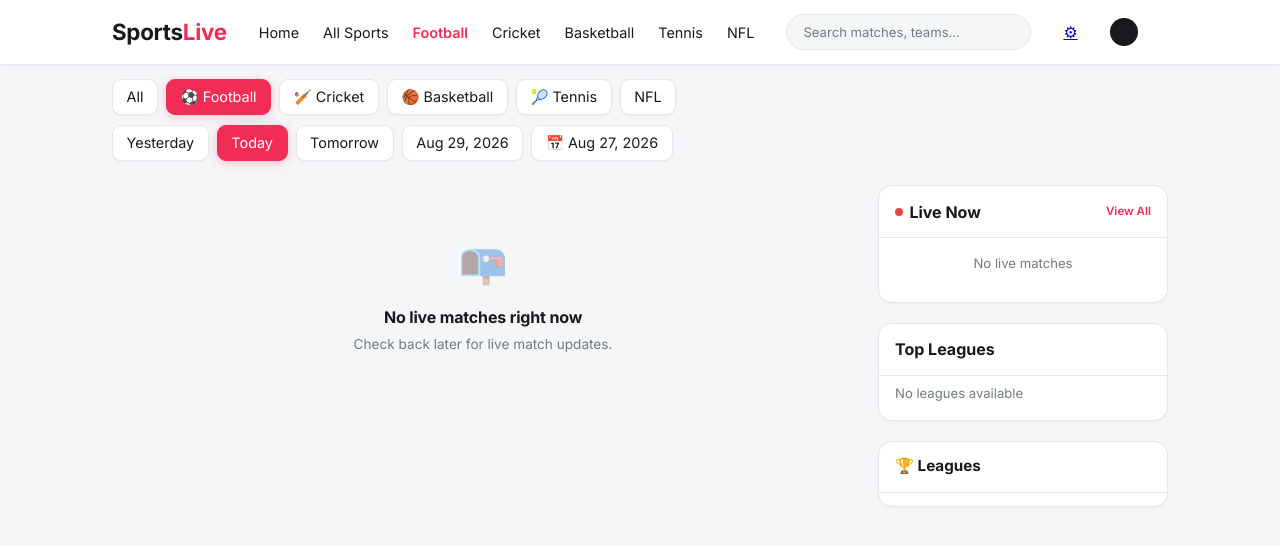
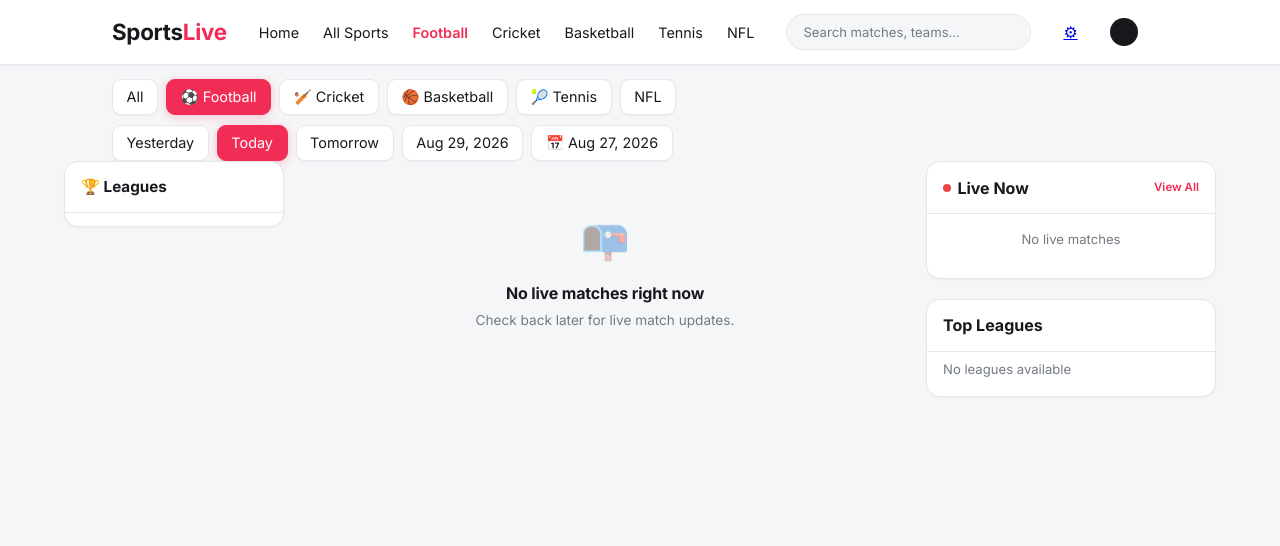
Before and after one commit to shujonsjn/Sports, a website: page index.html in a window 1280 px wide. Drawn offline with Linux system fonts and the light colour scheme; no server answers.

Commit message:
v60: Move Leagues section to left sidebar (3-column layout)

```diff
--- a/css/style.css
+++ b/css/style.css
@@ -130,8 +130,23 @@ body{
 
 /* ===== Main Layout ===== */
 .main-content{
-  max-width:1120px;margin:0 auto;
-  display:grid;grid-template-columns:1fr 290px;
+  max-width:1200px;margin:0 auto;
+  display:grid;grid-template-columns:220px 1fr 290px;
+  gap:1.5rem;padding:0 1.5rem;
+}
+.sidebar-left{
+  position:sticky;top:80px;
+  display:flex;flex-direction:column;gap:1rem;
+  height:fit-content;
+}
+.sidebar-left .leagues-card{
+  background:var(--white);border:1px solid var(--border);
+  border-radius:var(--radius-lg);overflow:hidden;
+  box-shadow:0 1px 3px rgba(0,0,0,0.04);
+}
+.sidebar-left .league-item{
+  padding:0.5rem 0.85rem;font-size:0.78rem;
+}
   gap:1.5rem;padding:1.5rem 2rem 3rem;
   align-items:start;
 }
@@ -666,6 +681,7 @@ body{
   .desktop-nav{display:none}
   .sport-filters,.date-filters{display:none}
   .main-content{grid-template-columns:1fr;padding:0.75rem;padding-bottom:5rem}
+  .sidebar-left{display:none}
   .sidebar-right{display:none}
   .mobile-toolbar{display:flex}
   .mobile-logo-bar{display:flex}
--- a/index.html
+++ b/index.html
@@ -261,6 +261,14 @@
     <!-- Main Content -->
     <main class="main-content" id="main-content">
 
+        <!-- Left Sidebar - Leagues -->
+        <aside class="sidebar-left" id="sidebar-left">
+            <div class="leagues-card">
+                <div class="leagues-header"><div class="leagues-title">🏆 Leagues</div></div>
+                <div class="leagues-list" id="leagues-list"></div>
+            </div>
+        </aside>
+
         <!-- Center - Match Schedule -->
         <section class="center-content" aria-label="Match schedule">
             <div id="match-list" class="match-list" role="list" aria-label="Match list"></div>
@@ -285,10 +293,6 @@
                     <div class="top-league-item" onclick="switchSport('football')">Serie A <span class="top-league-arrow">›</span></div>
                     <div class="top-league-item" onclick="switchSport('football')">Bundesliga <span class="top-league-arrow">›</span></div>
                 </div>
-            </div>
-            <div class="leagues-card">
-                <div class="leagues-header"><div class="leagues-title">🏆 Leagues</div></div>
-                <div class="leagues-list" id="leagues-list"></div>
             </div>
         </aside>
 
```
